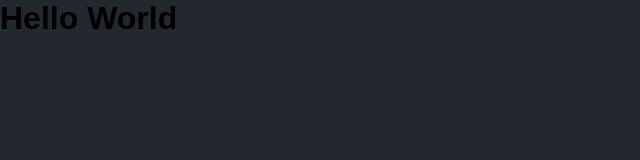
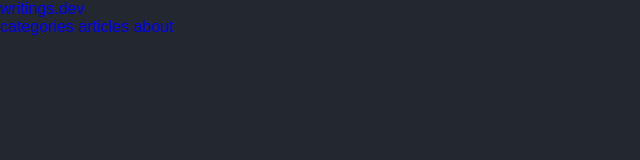
Before and after one commit to leky90/simple-blog-html, a plain HTML site: page index.html in a window 1280 px wide. Shown: the whole page, without its empty margins (0-640 px from the left). Drawn offline with Linux system fonts and the light colour scheme.

Commit message:
code html for header

```diff
--- a/index.html
+++ b/index.html
@@ -7,6 +7,17 @@
     <link rel="stylesheet" href="assets/style.css" />
   </head>
   <body>
-    <h1>Hello World</h1>
+    <header>
+      <div>
+        <div>
+          <a href="#">writings.dev</a>
+        </div>
+        <nav>
+          <a href="#">categories</a>
+          <a href="#">articles</a>
+          <a href="#">about</a>
+        </nav>
+      </div>
+    </header>
   </body>
 </html>
```
